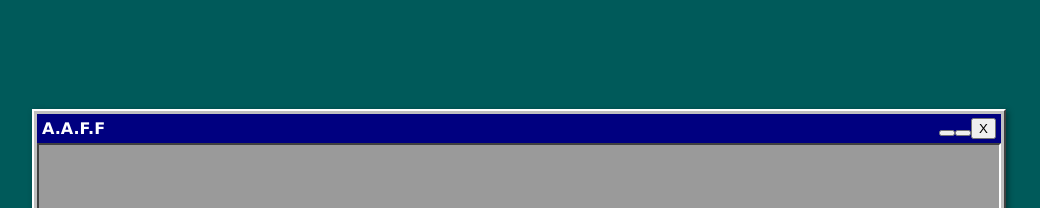
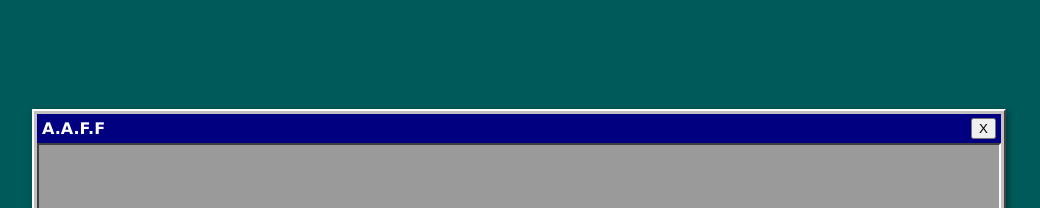
Before and after one commit to azemora/Windows-98-PndC-AAFF, a React (Vite) app: page / in a window 1280 px wide. Shown: the top 208 px of the page, without its empty margins (121-1161 px from the left). Built offline with nearby package versions, Linux system fonts and the light colour scheme.

Commit message:
Configure base path for GitHub Pages

```diff
--- a/package.json
+++ b/package.json
@@ -6,6 +6,8 @@
   "scripts": {
     "dev": "vite",
     "build": "vite build",
+     "predeploy": "npm run build",
+    "deploy": "gh-pages -d dist",
     "lint": "eslint .",
     "preview": "vite preview"
   },
@@ -22,6 +24,7 @@
     "eslint": "^9.30.1",
     "eslint-plugin-react-hooks": "^5.2.0",
     "eslint-plugin-react-refresh": "^0.4.20",
+    "gh-pages": "^6.3.0",
     "globals": "^16.3.0",
     "vite": "^7.0.4"
   }
--- a/src/App.jsx
+++ b/src/App.jsx
@@ -179,7 +179,7 @@ function App() {
   return (
     <DndContext onDragStart={handleDragStart} onDragEnd={handleDragEnd} onDragMove={handleDragMove}>
       <div className="window-frame">
-        <div className="title-bar"><div className="title-text">A.A.F.F</div><div className="title-bar-buttons"><button className="window-button"></button><button className="window-button"></button><button className="window-button close">X</button></div></div>
+        <div className="title-bar"><div className="title-text">A.A.F.F</div><div className="title-bar-buttons"><button className="window-button close">X</button></div></div>
         <div className="game-container">
           {renderGameContent()}
         </div>
```
Also changed, not shown: 1 other file (tests, documents, lock files or other folders).
